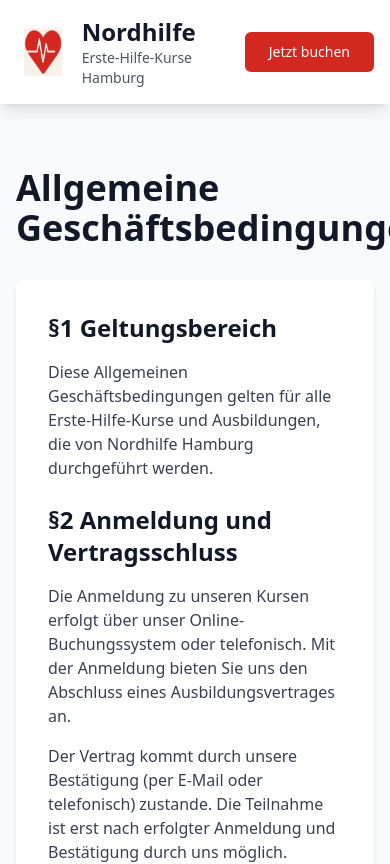
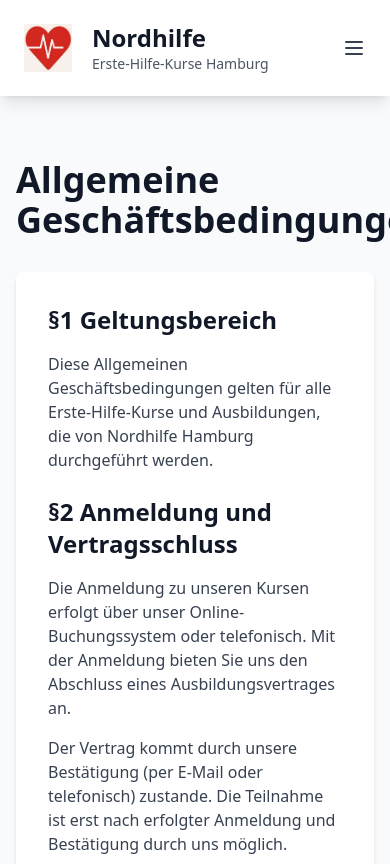
Before and after one commit to avn-dev/nordhilfe-kurs-anmeldung-rot, a React (Vite) app: page /agb in a window 390 px wide. Shown: the top 864 px of the page. Built offline with nearby package versions, Linux system fonts and the light colour scheme.

Commit message:
Fix: Make logo and navigation responsive
- Make the logo area in the header clickable, linking back to the homepage.
- Implement a responsive navigation menu to improve usability, especially for navigating back to the homepage from other pages like /impressum.

```diff
--- a/src/components/Header.tsx
+++ b/src/components/Header.tsx
@@ -1,17 +1,26 @@
 
-import { Heart, Phone, Mail } from 'lucide-react';
+import { Heart, Phone, Mail, Menu, X } from 'lucide-react';
 import { Button } from '@/components/ui/button';
+import { Link } from 'react-router-dom';
+import { useState } from 'react';
 
 const Header = () => {
+  const [isMenuOpen, setIsMenuOpen] = useState(false);
+
   const scrollToBooking = () => {
     document.getElementById('booking')?.scrollIntoView({ behavior: 'smooth' });
+  };
+
+  const toggleMenu = () => {
+    setIsMenuOpen(!isMenuOpen);
   };
 
   return (
     <header className="bg-white shadow-lg sticky top-0 z-50">
       <div className="container mx-auto px-4">
         <div className="flex items-center justify-between py-4">
-          <div className="flex items-center space-x-3">
+          {/* Logo - now clickable */}
+          <Link to="/" className="flex items-center space-x-3 hover:opacity-80 transition-opacity">
             <div className="p-2">
               <img
                 src="/lovable-uploads/814d6405-5d48-464a-8dc4-7beb21d2c0da.png"
@@ -23,10 +32,11 @@ const Header = () => {
               <h1 className="text-2xl font-bold text-gray-900">Nordhilfe</h1>
               <p className="text-sm text-gray-600">Erste-Hilfe-Kurse Hamburg</p>
             </div>
-          </div>
+          </Link>
 
-          <div className="flex items-center space-x-6">
-            <div className="hidden md:flex items-center space-x-6">
+          {/* Desktop Navigation */}
+          <div className="hidden lg:flex items-center space-x-6">
+            <div className="flex items-center space-x-6">
               <div className="flex items-center space-x-2 text-gray-700">
                 <Phone className="h-4 w-4" />
                 <span className="text-sm">040 123 456 789</span>
@@ -43,7 +53,45 @@ const Header = () => {
               Jetzt buchen
             </Button>
           </div>
+
+          {/* Mobile Menu Button */}
+          <div className="lg:hidden">
+            <button
+              onClick={toggleMenu}
+              className="p-2 text-gray-700 hover:text-gray-900 transition-colors"
+              aria-label="Menu"
+            >
+              {isMenuOpen ? <X className="h-6 w-6" /> : <Menu className="h-6 w-6" />}
+            </button>
+          </div>
         </div>
+
+        {/* Mobile Navigation Menu */}
+        {isMenuOpen && (
+          <div className="lg:hidden border-t border-gray-200 py-4 space-y-4">
+            <div className="flex flex-col space-y-3">
+              <div className="flex items-center space-x-2 text-gray-700 px-2">
+                <Phone className="h-4 w-4" />
+                <span className="text-sm">040 123 456 789</span>
+              </div>
+              <div className="flex items-center space-x-2 text-gray-700 px-2">
+                <Mail className="h-4 w-4" />
+                <span className="text-sm">info@nordhilfe.hamburg</span>
+              </div>
+              <div className="pt-2">
+                <Button
+                  onClick={() => {
+                    scrollToBooking();
+                    setIsMenuOpen(false);
+                  }}
+                  className="bg-primary-500 hover:bg-primary-600 text-white px-6 py-2 w-full"
+                >
+                  Jetzt buchen
+                </Button>
+              </div>
+            </div>
+          </div>
+        )}
       </div>
     </header>
   );
```
